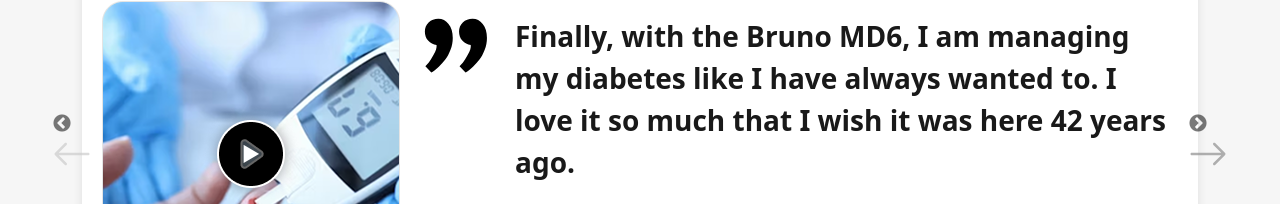
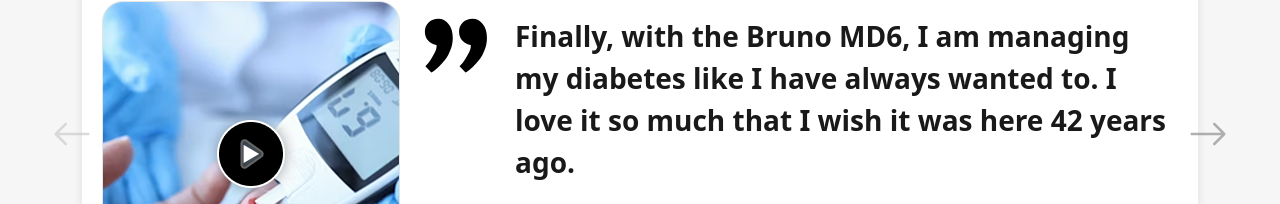
Before and after one commit to UditChauhan07/bmd6, a React (Create React App) app: page / in a window 1280 px wide. Shown: the part 5630-5834 px from the top of the page. Built offline with nearby package versions, Linux system fonts and the light colour scheme; a web font is replaced by a local one.

Commit message:
vinod changes. 5

```diff
--- a/src/components/TestimonialSlider/styles.module.css
+++ b/src/components/TestimonialSlider/styles.module.css
@@ -141,6 +141,17 @@
     opacity: 1;
   }
 
+  .testimonialContainer .slick-prev:before{
+    content: unset !important;
+  }
+
+
+  .testimonialContainer .slick-prev:before, .testimonialContainer .slick-next:before{
+    /* display: unset; */
+    content: unset  !important;
+  }
+
+
   /* Responsive Design */
   @media (max-width: 768px) {
     .testimonialContent {
--- a/src/index.css
+++ b/src/index.css
@@ -64,12 +64,7 @@ transform: rotate3d(0, 1, 1, 30deg);
   display: none;
 }
 
-.styles_testimonialContainer__oS3D0 .slick-prev:before{
-  display: unset;
-  content: unset;
+
+.slick-prev:before, .slick-next:before{
+   content: unset  !important;
 }
-
-.styles_testimonialContainer__oS3D0 .slick-prev:before,.styles_testimonialContainer__oS3D0 .slick-next:before{
-  /* display: unset; */
-  content: unset;
-}
```
